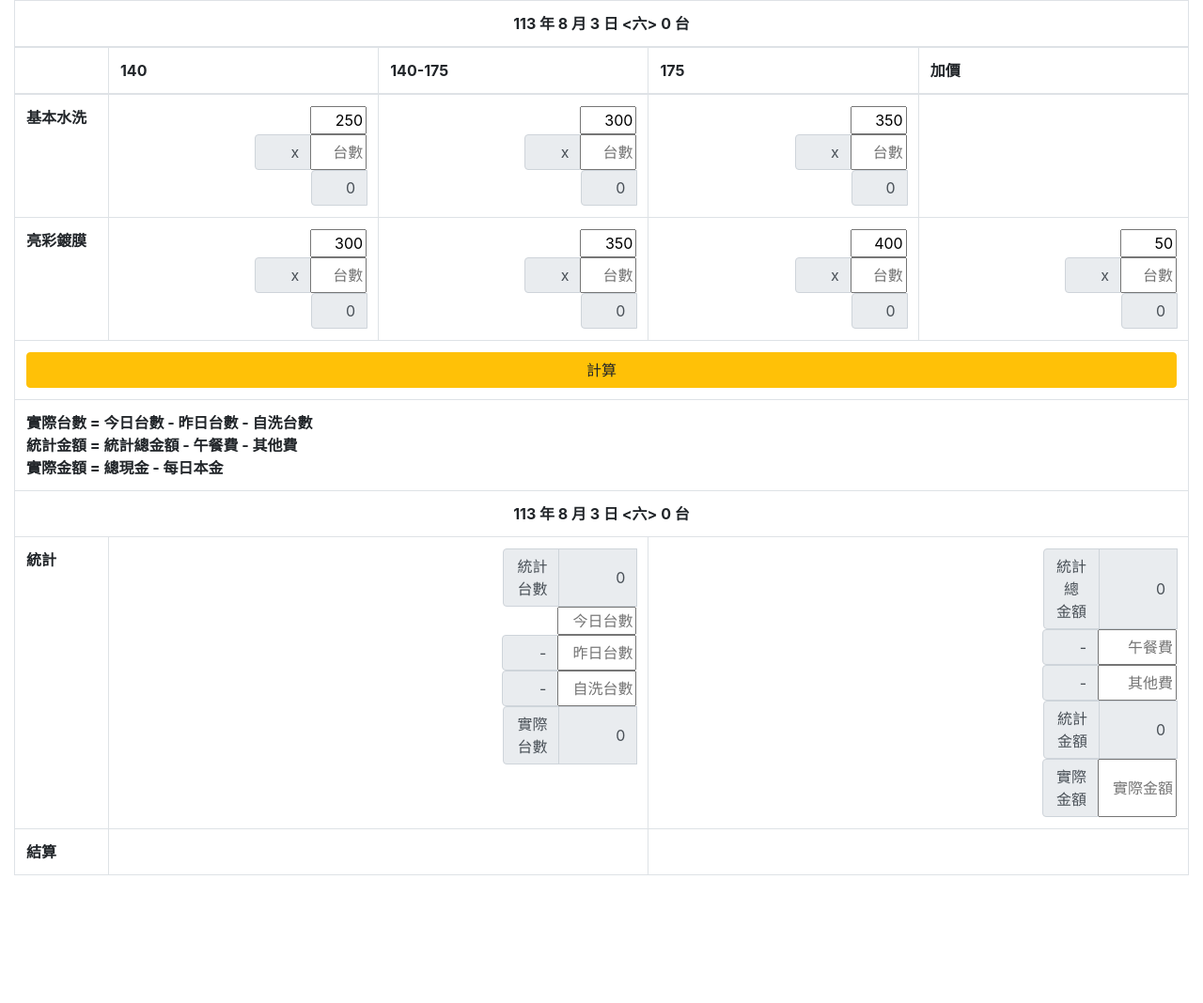
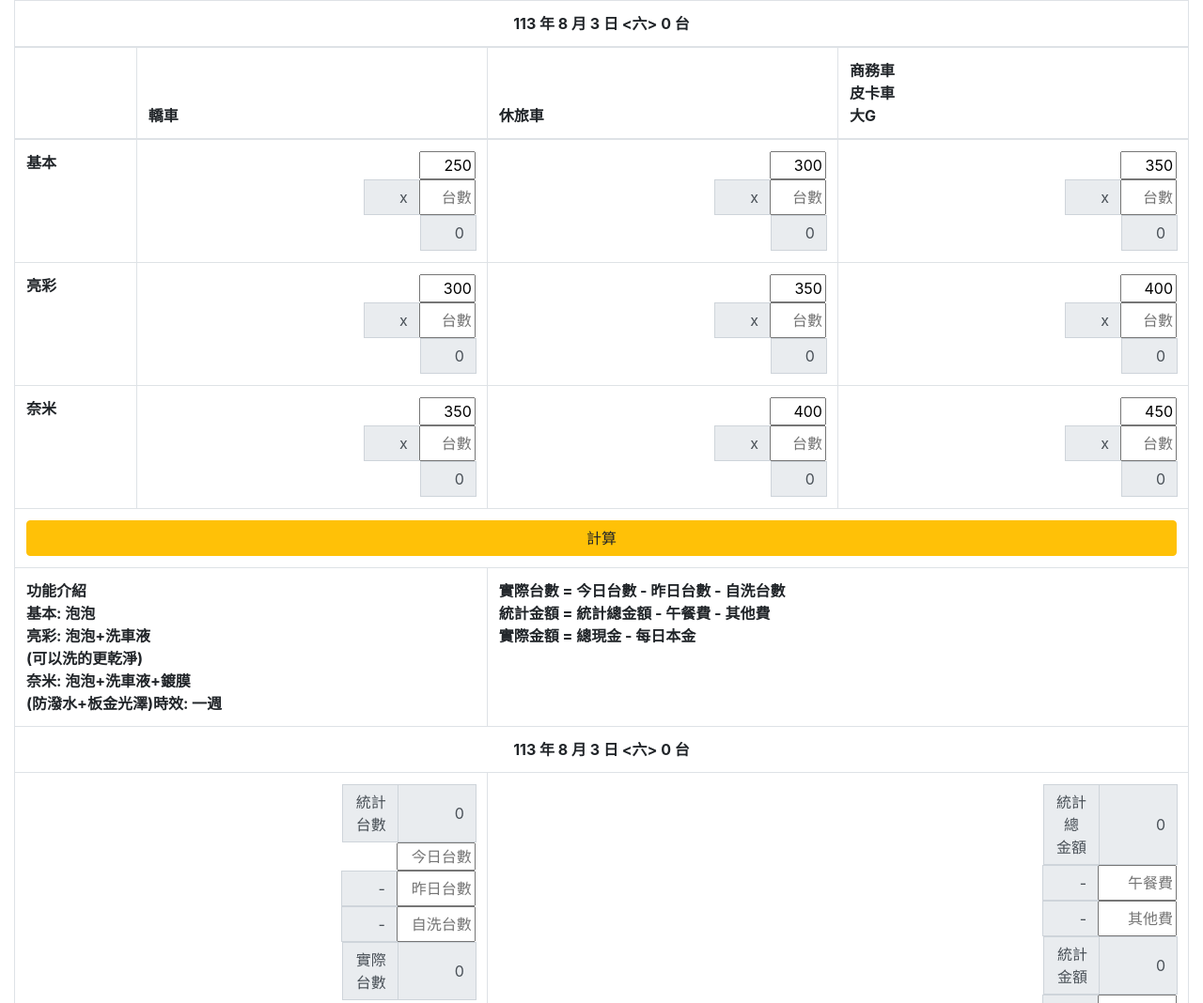
Before and after one commit to tonytoolsn/carWashSettlement, a plain HTML site: page index.html in a window 1280 px wide. Shown: the top 1068 px of the page at 94% size. Before the commit the page ends 948 px from the top, so only its background shows below. Drawn offline with nearby package versions, Linux system fonts and the light colour scheme; a script that the page names is missing.

Commit message:
Update index.html

```diff
--- a/index.html
+++ b/index.html
@@ -28,9 +28,12 @@
       .coatingVehicle1,
       .coatingVehicle2,
       .coatingVehicle3,
-      .markupPricing,
-      .markupVehicle,
-      .markupAmount,
+      .nanometerPricing1,
+      .nanometerPricing2,
+      .nanometerPricing3,
+      .nanometerVehicle1,
+      .nanometerVehicle2,
+      .nanometerVehicle3,
       .principal,
       .lunchFee,
       .otherFee {
@@ -57,6 +60,10 @@
         width: 84px;
         text-align: right;
       }
+
+      .input-group-text {
+        border-radius: 0;
+      }
     </style>
   </head>
   <body>
@@ -70,15 +77,20 @@
               </tr>
               <tr>
                 <th style="width: 8%;"></th>
-                <th style="width: 23%;">140</th>
-                <th style="width: 23%;">140-175</th>
-                <th style="width: 23%;">175</th>
-                <th style="width: 23%;">加價</th>
+                <th style="width: 23%;">轎車</th>
+                <th style="width: 23%;">休旅車</th>
+                <th style="width: 23%;">
+                  商務車
+                  <br />
+                  皮卡車
+                  <br />
+                  大G
+                </th>
               </tr>
             </thead>
             <tbody>
               <tr>
-                <th>基本水洗</th>
+                <th>基本</th>
                 <td>
                   <div class="input-group" style="justify-content: end;">
                     <input
@@ -193,10 +205,9 @@
                     </div>
                   </div>
                 </td>
-                <td></td>
               </tr>
               <tr>
-                <th>亮彩鍍膜</th>
+                <th>亮彩</th>
                 <td>
                   <div class="input-group" style="justify-content: end;">
                     <input
@@ -311,15 +322,11 @@
                     </div>
                   </div>
                 </td>
+              </tr>
+                <th>奈米</th>
                 <td>
                   <div class="input-group" style="justify-content: end;">
-                    <input
-                      class="markupPricing"
-                      type="text"
-                      class=""
-                      placeholder="定價"
-                      value="50"
-                    />
+                    <input class="nanometerPricing1" type="text" class="" placeholder="定價" value="350" />
                   </div>
                   <div class="input-group" style="justify-content: end;">
                     <div class="input-group-prepend">
@@ -327,31 +334,71 @@
                         x
                       </span>
                     </div>
-                    <input
-                      class="markupVehicle"
-                      type="text"
-                      class=""
-                      placeholder="台數"
-                    />
+                    <input class="nanometerVehicle1" type="text" class="" placeholder="台數" />
                   </div>
                   <div class="input-group" style="justify-content: end;">
                     <div class="input-group-prepend">
-                      <span
-                        class="input-group-text markupAmount"
-                        style="
-                          text-align: right;
-                          width: 60px;
-                          justify-content: end;
-                        "
-                      >
+                      <span class="input-group-text nanometerAmount1" style="
+                                          text-align: right;
+                                          width: 60px;
+                                          justify-content: end;
+                                        ">
                         0
                       </span>
                     </div>
                   </div>
                 </td>
-              </tr>
+                <td>
+                  <div class="input-group" style="justify-content: end;">
+                    <input class="nanometerPricing2" type="text" class="" placeholder="定價" value="400" />
+                  </div>
+                  <div class="input-group" style="justify-content: end;">
+                    <div class="input-group-prepend">
+                      <span class="input-group-text">
+                        x
+                      </span>
+                    </div>
+                    <input class="nanometerVehicle2" type="text" class="" placeholder="台數" />
+                  </div>
+                  <div class="input-group" style="justify-content: end;">
+                    <div class="input-group-prepend">
+                      <span class="input-group-text nanometerAmount2" style="
+                                          text-align: right;
+                                          width: 60px;
+                                          justify-content: end;
+                                        ">
+                        0
+                      </span>
+                    </div>
+                  </div>
+                </td>
+                <td>
+                  <div class="input-group" style="justify-content: end;">
+                    <input class="nanometerPricing3" type="text" class="" placeholder="定價" value="450" />
+                  </div>
+                  <div class="input-group" style="justify-content: end;">
+                    <div class="input-group-prepend">
+                      <span class="input-group-text">
+                        x
+                      </span>
+                    </div>
+                    <input class="nanometerVehicle3" type="text" class="" placeholder="台數" />
+                  </div>
+                  <div class="input-group" style="justify-content: end;">
+                    <div class="input-group-prepend">
+                      <span class="input-group-text nanometerAmount3" style="
+                                          text-align: right;
+                                          width: 60px;
+                                          justify-content: end;
+                                        ">
+                        0
+                      </span>
+                    </div>
+                  </div>
+                </td>
+                </tr>
               <tr style="text-align: center;">
-                <th colspan="5">
+                <th colspan="4">
                   <button
                     type="button"
                     class="btn btn-warning calculate"
@@ -362,7 +409,20 @@
                 </th>
               </tr>
               <tr style="text-align: left;">
-                <th colspan="5">
+                <th colspan="2">
+                  功能介紹
+                  <br />
+                  基本: 泡泡
+                  <br />
+                  亮彩: 泡泡+洗車液
+                  <br />
+                  (可以洗的更乾淨)
+                  <br />
+                  奈米: 泡泡+洗車液+鍍膜
+                  <br />
+                  (防潑水+板金光澤)時效: 一週
+                </th>
+                <th colspan="2">
                   實際台數 = 今日台數 - 昨日台數 - 自洗台數
                   <br />
                   統計金額 = 統計總金額 - 午餐費 - 其他費
@@ -371,10 +431,9 @@
                 </th>
               </tr>
               <tr style="text-align: center;">
-                <th colspan="5" class="title"></th>
+                <th colspan="4" class="title"></th>
               </tr>
               <tr>
-                <th>統計</th>
                 <td colspan="2">
                   <div class="input-group" style="justify-content: end;">
                     <div class="input-group-prepend">
@@ -517,9 +576,6 @@
                 </td>
               </tr>
               <tr style="text-align: left;">
-                <th>
-                  結算
-                </th>
                 <th colspan="2" class="pricingMessage"></th>
                 <th colspan="2" class="amountMessage"></th>
               </tr>
@@ -569,27 +625,26 @@
         }
         title()
         function calculate() {
-          let basicAmount1 =
-            $('.basicVehicle1').val() * $('.basicPricing1').val()
+          let basicAmount1 = $('.basicVehicle1').val() * $('.basicPricing1').val()
           $('.basicAmount1').text('').text(basicAmount1)
-          let basicAmount2 =
-            $('.basicVehicle2').val() * $('.basicPricing2').val()
+          let basicAmount2 = $('.basicVehicle2').val() * $('.basicPricing2').val()
           $('.basicAmount2').text('').text(basicAmount2)
-          let basicAmount3 =
-            $('.basicVehicle3').val() * $('.basicPricing3').val()
+          let basicAmount3 = $('.basicVehicle3').val() * $('.basicPricing3').val()
           $('.basicAmount3').text('').text(basicAmount3)
-          let coatingAmount1 =
-            $('.coatingVehicle1').val() * $('.coatingPricing1').val()
+
+          let coatingAmount1 = $('.coatingVehicle1').val() * $('.coatingPricing1').val()
           $('.coatingAmount1').text('').text(coatingAmount1)
-          let coatingAmount2 =
-            $('.coatingVehicle2').val() * $('.coatingPricing2').val()
+          let coatingAmount2 = $('.coatingVehicle2').val() * $('.coatingPricing2').val()
           $('.coatingAmount2').text('').text(coatingAmount2)
-          let coatingAmount3 =
-            $('.coatingVehicle3').val() * $('.coatingPricing3').val()
+          let coatingAmount3 = $('.coatingVehicle3').val() * $('.coatingPricing3').val()
           $('.coatingAmount3').text('').text(coatingAmount3)
-          let markupAmount =
-            $('.markupVehicle').val() * $('.markupPricing').val()
-          $('.markupAmount').text('').text(markupAmount)
+
+          let nanometerAmount1 = $('.nanometerVehicle1').val() * $('.nanometerPricing1').val()
+          $('.nanometerAmount1').text('').text(nanometerAmount1)
+          let nanometerAmount2 = $('.nanometerVehicle2').val() * $('.nanometerPricing2').val()
+          $('.nanometerAmount2').text('').text(nanometerAmount2)
+          let nanometerAmount3 = $('.nanometerVehicle3').val() * $('.nanometerPricing3').val()
+          $('.nanometerAmount3').text('').text(nanometerAmount3)
 
           //統計台數
           let statisticsVehicle =
@@ -598,7 +653,10 @@
             Number($('.basicVehicle3').val()) +
             Number($('.coatingVehicle1').val()) +
             Number($('.coatingVehicle2').val()) +
-            Number($('.coatingVehicle3').val())
+            Number($('.coatingVehicle3').val()) +
+            Number($('.nanometerVehicle1').val()) +
+            Number($('.nanometerVehicle2').val()) +
+            Number($('.nanometerVehicle3').val())
           $('.statisticsVehicle').text('').text(statisticsVehicle)
 
           //實際台數
@@ -645,7 +703,9 @@
             coatingAmount1 +
             coatingAmount2 +
             coatingAmount3 +
-            markupAmount
+            nanometerAmount1 +
+            nanometerAmount2 +
+            nanometerAmount3
           $('.statisticalTotalAmount').text('').text(statisticalTotalAmount)
 
           //統計金額
@@ -684,7 +744,9 @@
         }
 
         $(
-          `.calculate, .basicVehicle1, .basicVehicle2, .basicVehicle3, .coatingVehicle1, .coatingVehicle2, .coatingVehicle3, .markupVehicle,
+          `.calculate, .basicVehicle1, .basicVehicle2, .basicVehicle3,
+           .coatingVehicle1, .coatingVehicle2, .coatingVehicle3,
+           .nanometerVehicle1, .nanometerVehicle2, .nanometerVehicle3,
            .todayVehicle, .yesterdayVehicle, .ownVehicle,
            .lunchFee, .otherFee, .shouldAmount`,
         ).on('change click', calculate)
```
